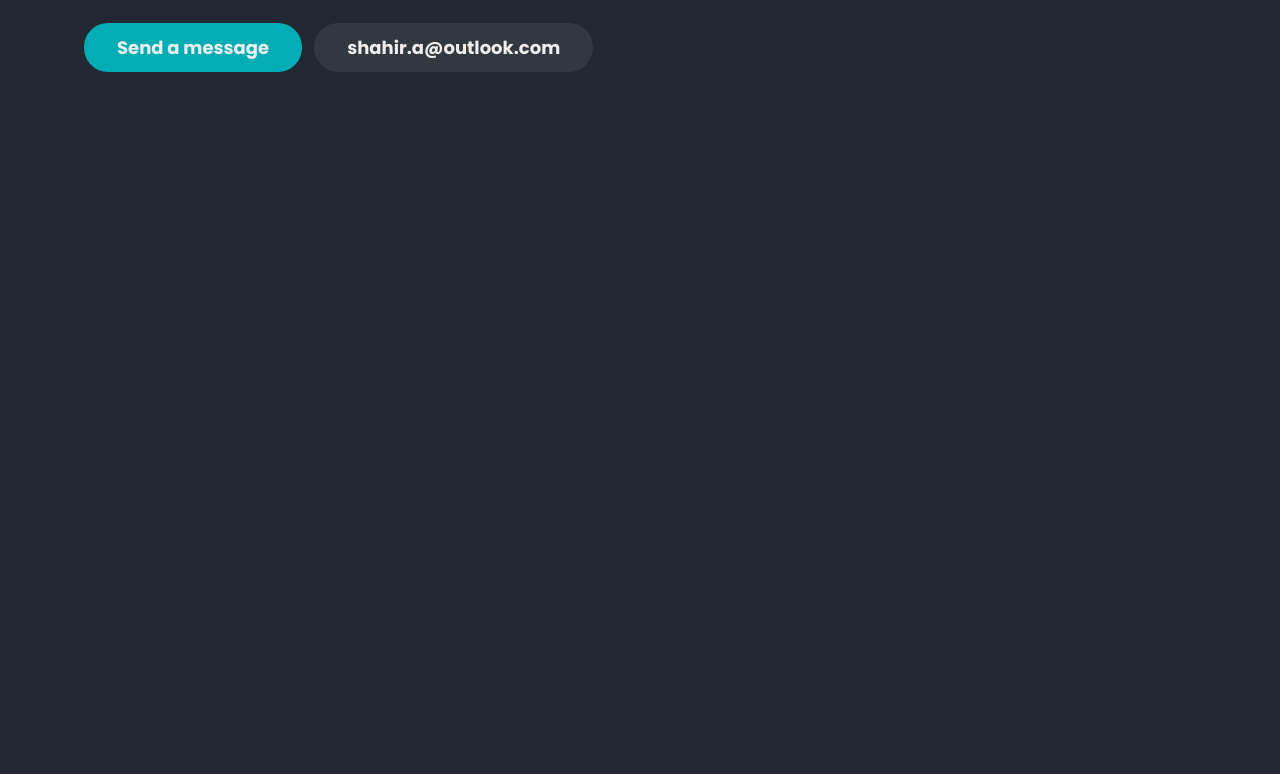
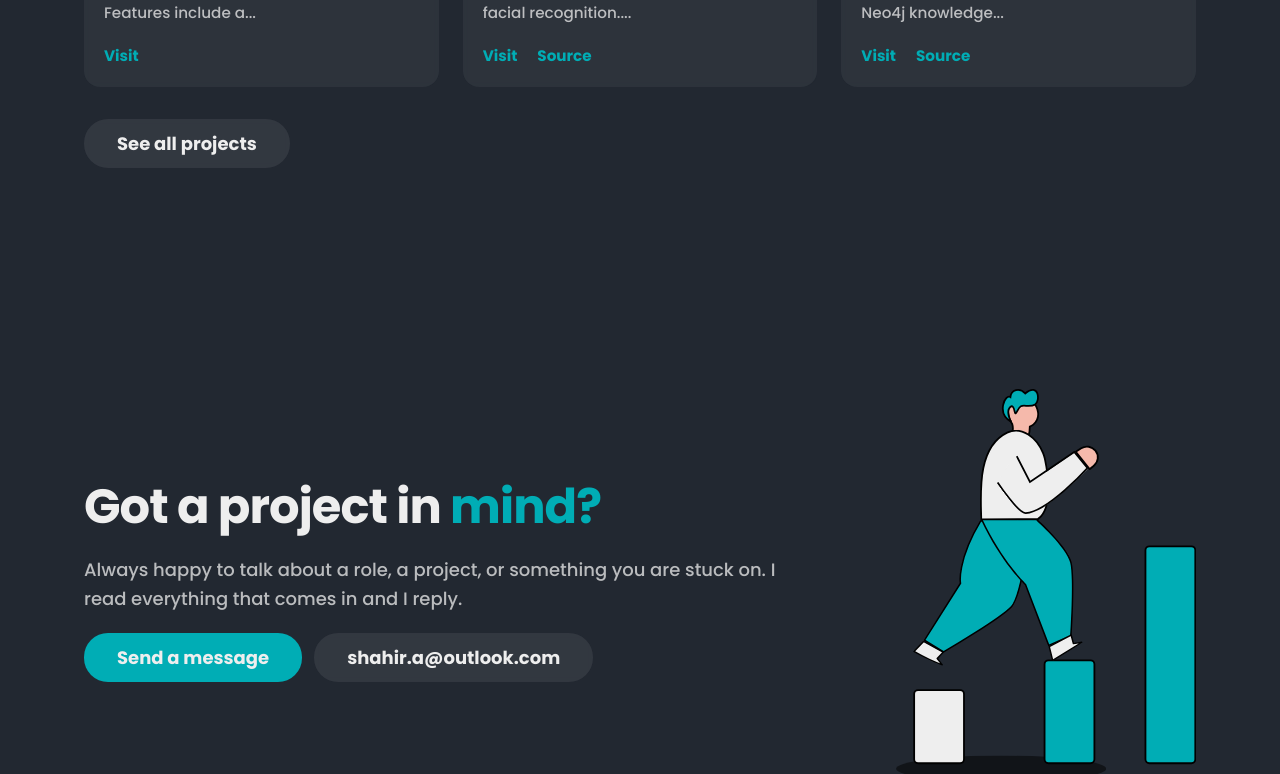
Before and after one commit to Shahir-47/shahirahmed.com, a Next.js app: page / in a window 1280 px wide. Shown: the part 2023-2797 px from the top of the page. Before the commit the page ends 2207 px from the top, so only its background shows below. Built offline with nearby package versions, Linux system fonts and the light colour scheme; what @mui/material-nextjs would draw is missing.

Commit message:
feat: add ContactArt component and update HomePage layout for improved contact section

```diff
--- /dev/null
+++ b/src/components/ContactArt.jsx
@@ -0,0 +1,47 @@
+/**
+ * The "Got a project in mind?" illustration from the Figma file.
+ *
+ * Composited the same way as the hero and about art: every layer keeps its
+ * exact Figma rotation, expressed in a 271 x 365 viewBox. Coordinates are the
+ * Figma values offset by (-302, -408).
+ */
+
+const A = "/figma";
+
+const piece = (href, cx, cy, angle, w, h) => (
+	<g
+		key={href}
+		transform={`translate(${cx} ${cy}) rotate(${angle}) translate(${-w / 2} ${-h / 2})`}
+	>
+		<image href={href} width={w} height={h} />
+	</g>
+);
+
+export default function ContactArt({ className }) {
+	return (
+		<svg
+			className={className}
+			viewBox="0 0 271 365"
+			fill="none"
+			role="img"
+			aria-label="Illustration of a person climbing a bar chart"
+		>
+			<image href={`${A}/contact-shadow.svg`} x="0" y="341" width="190" height="24" />
+
+			{/* the three bars being climbed */}
+			<rect x="16.39" y="281.89" width="45.031" height="66.105" rx="3.515" fill="#eeeeee" stroke="#000" strokeWidth="1.645" />
+			<rect x="134.2" y="255.06" width="45.031" height="92.944" rx="3.515" fill="#00adb5" stroke="#000" strokeWidth="1.645" />
+			<rect x="225.34" y="152.03" width="45.031" height="195.974" rx="3.515" fill="#00adb5" stroke="#000" strokeWidth="1.645" />
+
+			{piece(`${A}/contact-figure-01.svg`, 80.91, 187.39, 24.4, 61.178, 142.216)}
+			{piece(`${A}/contact-figure-02.svg`, 31.36, 247.86, 24.4, 29.581, 13.998)}
+			{piece(`${A}/contact-figure-03.svg`, 129.39, 172.89, -31.58, 58.862, 133.404)}
+			{piece(`${A}/contact-figure-04.svg`, 113.47, 33.07, -22.68, 44.373, 53.144)}
+			{piece(`${A}/contact-figure-05.svg`, 105.59, 88.4, -4.1, 64.258, 82.833)}
+			{piece(`${A}/contact-figure-06.svg`, 130.13, 85.62, -37.4, 74.857, 54.002)}
+			{piece(`${A}/contact-figure-07.svg`, 131.02, 86.42, -37.4, 74.416, 52.16)}
+			{piece(`${A}/contact-figure-08.svg`, 172.51, 70.41, -56.55, 19.065, 22.734)}
+			{piece(`${A}/contact-figure-09.svg`, 151.34, 241.97, -34.52, 32.409, 14.764)}
+		</svg>
+	);
+}
--- a/src/components/HomePage.jsx
+++ b/src/components/HomePage.jsx
@@ -7,6 +7,7 @@ import Link from "next/link";
 import Desk from "@/assets/desk.svg";
 import SocialIcons from "./SocialIcons";
 import AboutArt from "./AboutArt";
+import ContactArt from "./ContactArt";
 import { projectsData } from "./Projects";
 
 const RESUME_URL =
@@ -205,6 +206,8 @@ const HomePage = () => {
 
 			{/* 4. Contact */}
 			<section className="home-section home-contact" id="contact-preview" aria-labelledby="contact-preview-title">
+				<div className="home-about">
+					<div>
 						<h2 className="home-heading" id="contact-preview-title">
 							Got a project in <span className="accent">mind?</span>
 						</h2>
@@ -220,6 +223,10 @@ const HomePage = () => {
 								shahir.a@outlook.com
 							</a>
 						</div>
+					</div>
+
+					<ContactArt className="home-portrait" />
+				</div>
 			</section>
 		</div>
 	);
--- a/src/css/style.css
+++ b/src/css/style.css
@@ -400,6 +400,8 @@ svg {
 	max-width: var(--page-max);
 	margin-inline: auto;
 	padding: clamp(2rem, 5vw, 3.5rem) var(--page-pad) clamp(3rem, 6vw, 4.5rem);
+	min-height: calc(100svh - 5rem);
+	align-content: center;
 }
 
 .text-container {
@@ -1144,9 +1146,11 @@ svg {
 	max-width: var(--page-max);
 	margin-inline: auto;
 	padding: clamp(2.5rem, 6vw, 4.5rem) var(--page-pad);
+	min-height: calc(100svh - 5rem);
 	display: flex;
 	flex-direction: column;
 	align-items: flex-start;
+	justify-content: center;
 	gap: clamp(1.25rem, 3vw, 2rem);
 }
 
```
Lines whose indentation alone changed are shown as unchanged.
